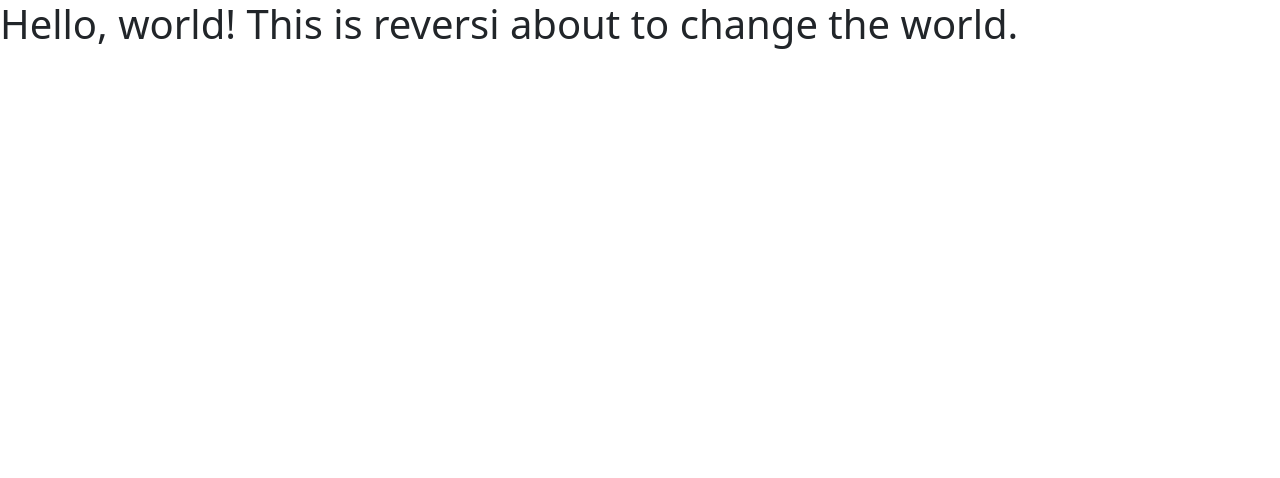
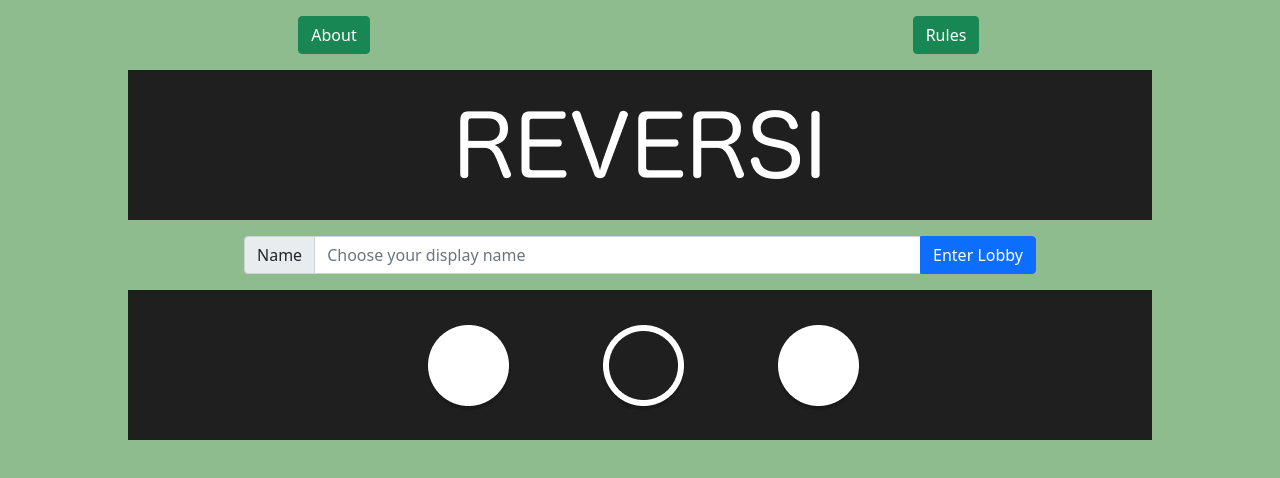
Before and after one commit to dnewmie/reversi-dani, a website: page public/index.html in a window 1280 px wide. Drawn offline with nearby package versions, Linux system fonts and the light colour scheme.

Commit message:
Creating the entrance pages

```diff
--- a/public/index.html
+++ b/public/index.html
@@ -1,21 +1,57 @@
 <!doctype html>
 <html lang="en">
+
 <head>
   <!-- Required meta tags -->
   <meta charset="utf-8">
   <meta name="viewport" content="width=device-width, initial-scale=1">
 
   <!-- Bootstrap CSS -->
-    <link href="https://cdn.jsdelivr.net/npm/bootstrap@5.0.2/dist/css/bootstrap.min.css" rel="stylesheet" integrity="sha384-EVSTQN3/azprG1Anm3QDgpJLIm9Nao0Yz1ztcQTwFspd3yD65VohhpuuCOmLASjC" crossorigin="anonymous">
+  <link href="https://cdn.jsdelivr.net/npm/bootstrap@5.0.2/dist/css/bootstrap.min.css" rel="stylesheet"
+    integrity="sha384-EVSTQN3/azprG1Anm3QDgpJLIm9Nao0Yz1ztcQTwFspd3yD65VohhpuuCOmLASjC" crossorigin="anonymous">
+  <style>
+    body {
+      background-color: darkseagreen;
+    }
+  </style>
 
-    <title>Hello, world! This is reversi about to change the world.</title>
+  <title>Reversi</title>
 </head>
+
 <body>
-    <h1>Hello, world! This is reversi about to change the world.</h1>
-
-    <!-- Optional JavaScript; choose one of the two! -->
-
-    <!-- Option 1: Bootstrap Bundle with Popper -->
-    <script src="https://cdn.jsdelivr.net/npm/bootstrap@5.0.2/dist/js/bootstrap.bundle.min.js" integrity="sha384-MrcW6ZMFYlzcLA8Nl+NtUVF0sA7MsXsP1UyJoMp4YLEuNSfAP+JcXn/tWtIaxVXM" crossorigin="anonymous"></script>
+  <div class="container-fluid">
+    <div class="row m-3">
+      <div class="col text-center">
+        <a class="btn btn-success text-nowrap" href="about.html">About</a>
+      </div>
+      <div class="col text-center">
+        <a class="btn btn-success text-nowrap" href="https://en.wikipedia.org/wiki/Reversi">Rules</a>
+      </div>
+    </div>
+    <div class="row m-3">
+      <div class="col text-center">
+        <img class="img-fluid" src="assets/images/top-splash.png" alt="Reversi Logo 1" />
+      </div>
+    </div>
+    <div class="row align-items-center justify-content-center m-3">
+      <div class="col-8">
+        <div class="input-group">
+          <span class="input-group-text" id="displayName">Name</span>
+          <input type="text" class="form-control text-nowrap" id="nameInput" placeholder="Choose your display name"
+            aria-label="Enter your display name for use while playing Reversi" aria-describedby="displayName" />
+          <button type="submit" class="btn btn-primary text-nowrap" id="lobbyButton"
+            onclick="window.location='lobby.html'">Enter Lobby</button>
+        </div>
+      </div>
+    </div>
+    <div class="row m-3">
+      <div class="col text-center">
+        <img class="img-fluid" src="assets/images/bottom-splash.png" alt="Reversi Logo 1" />
+      </div>
+    </div>
+  </div>
+  <script src="https://cdn.jsdelivr.net/npm/bootstrap@5.0.2/dist/js/bootstrap.bundle.min.js"
+    integrity="sha384-MrcW6ZMFYlzcLA8Nl+NtUVF0sA7MsXsP1UyJoMp4YLEuNSfAP+JcXn/tWtIaxVXM"
+    crossorigin="anonymous"></script>
 </body>
 </html>
```
Also changed, not shown: public/about.html (added, +38 -0 lines), public/lobby.html (added, +33 -0 lines), public/assets/images/bottom-splash.png (added), public/assets/images/top-splash.png (added). Lines whose indentation alone changed are shown as unchanged.
